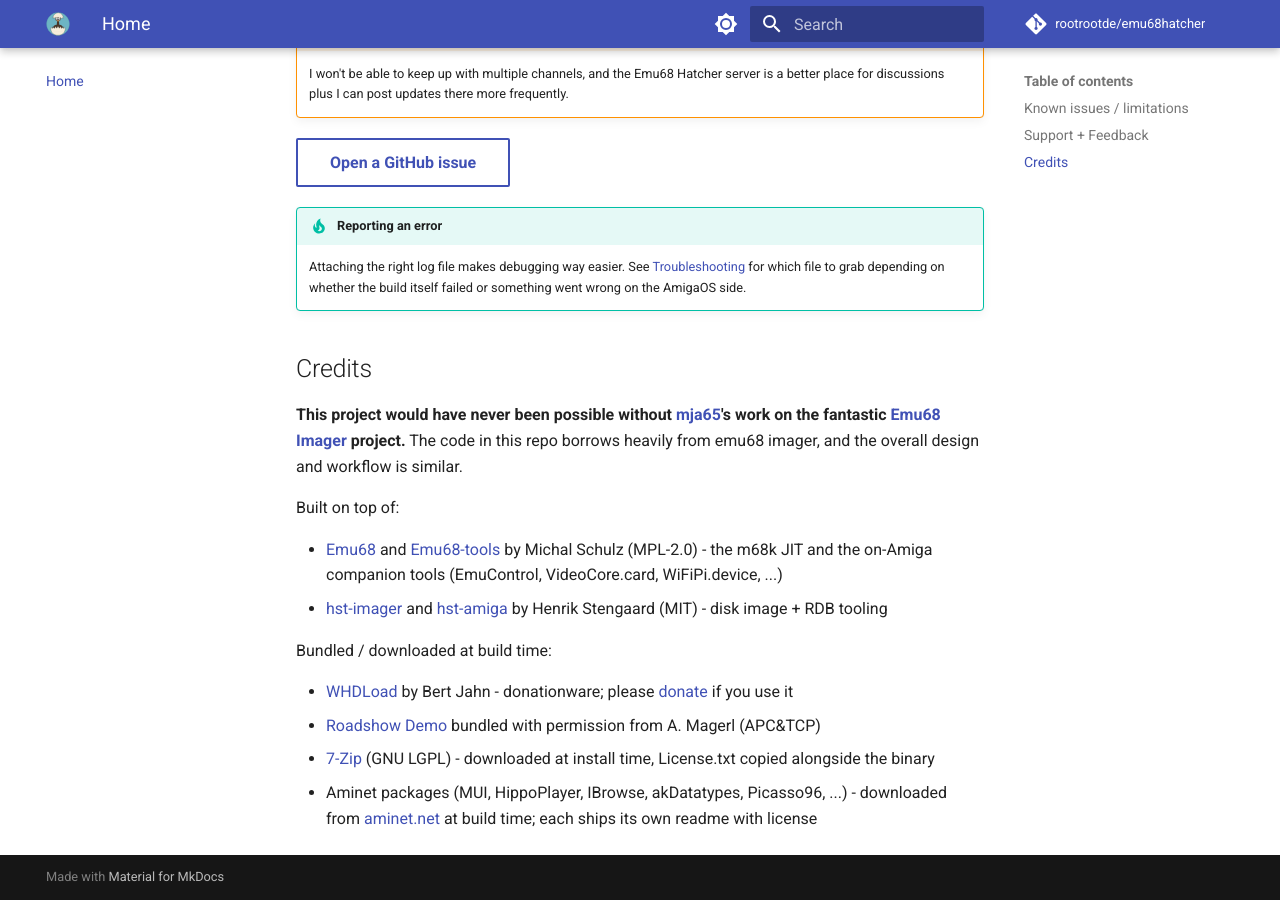
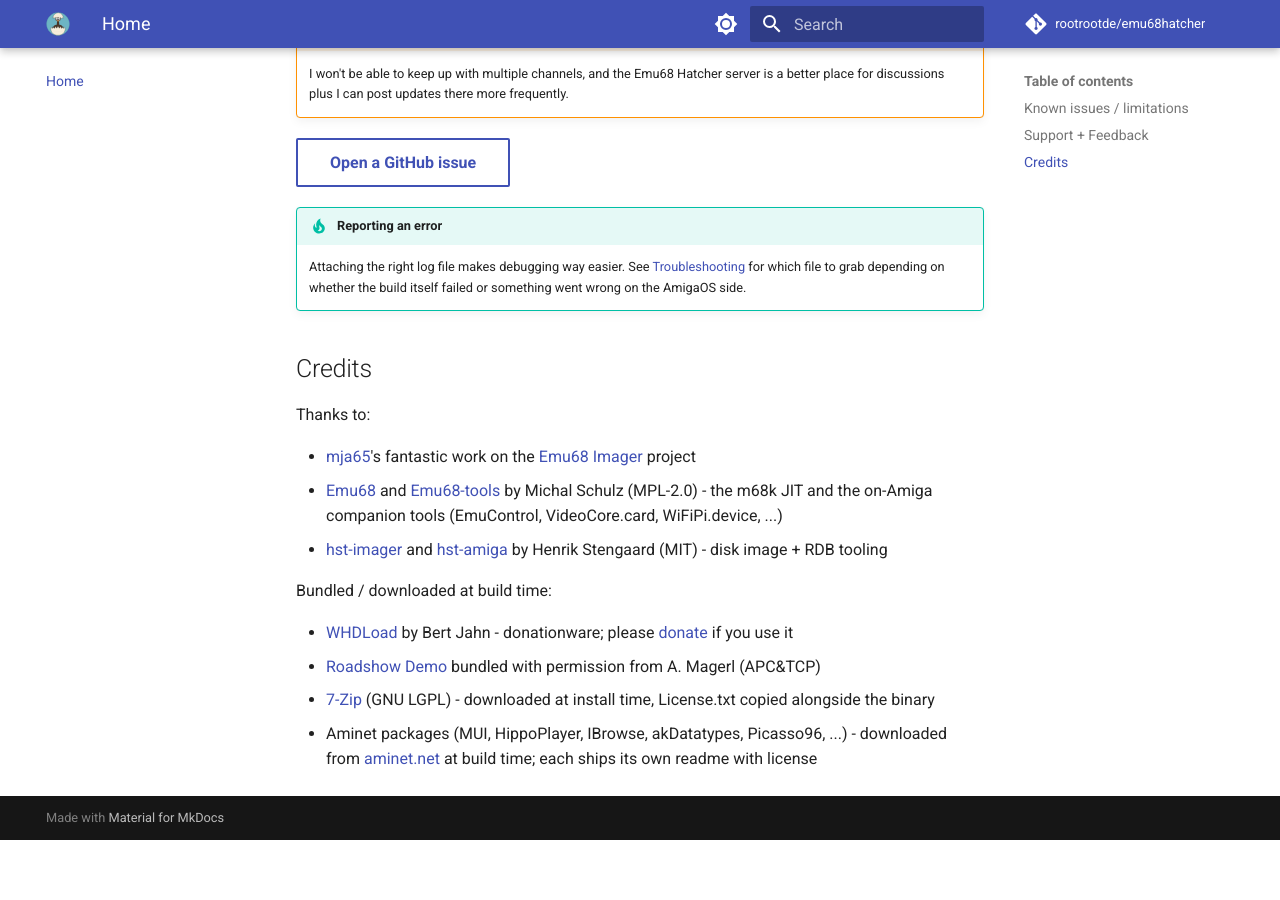
Before and after one commit to rootrootde/emu68hatcher, an MkDocs documentation site: the page built from docs/index.md, in a window 1280 px wide and 900 px high, scrolled down 1722 px. Built offline with MkDocs 1.6.1 and Material for MkDocs 9.7.7, drawn with Linux system fonts in a browser that asks for light colours; comment, search, counter and statistics services are not loaded; after the commit the page ends 2562 px from its top, so only the background shows below that.

Commit message:
docs: sync credits

```diff
--- a/docs/index.md
+++ b/docs/index.md
@@ -40,10 +40,9 @@
 
 ## Credits
 
-**This project would have never been possible without [mja65](https://github.com/mja65)'s work on the fantastic [Emu68 Imager](https://github.com/mja65/Emu68-Imager-Software) project.** The code in this repo borrows heavily from emu68 imager, and the overall design and workflow is similar.
+Thanks to:
 
-Built on top of:
-
+- [mja65](https://github.com/mja65)'s fantastic work on the [Emu68 Imager](https://github.com/mja65/Emu68-Imager-Software) project
 - [Emu68](https://github.com/michalsc/Emu68) and [Emu68-tools](https://github.com/michalsc/Emu68-tools) by Michal Schulz (MPL-2.0) - the m68k JIT and the on-Amiga companion tools (EmuControl, VideoCore.card, WiFiPi.device, ...)
 - [hst-imager](https://github.com/henrikstengaard/hst-imager) and [hst-amiga](https://github.com/henrikstengaard/hst-amiga) by Henrik Stengaard (MIT) - disk image + RDB tooling
 
```
Also changed, not shown: README.md (+5 -6 lines).
